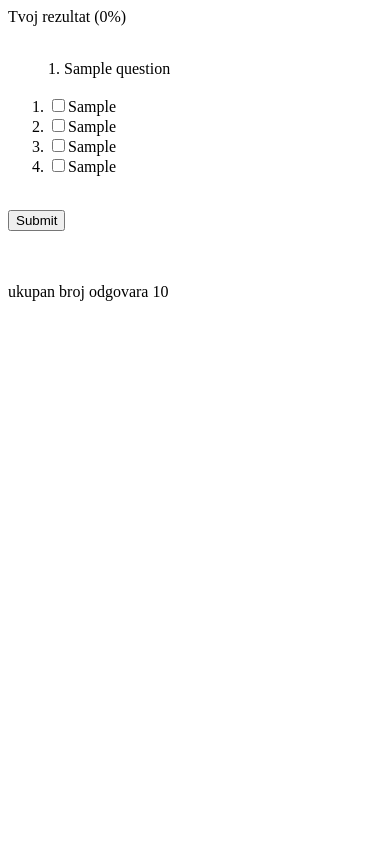
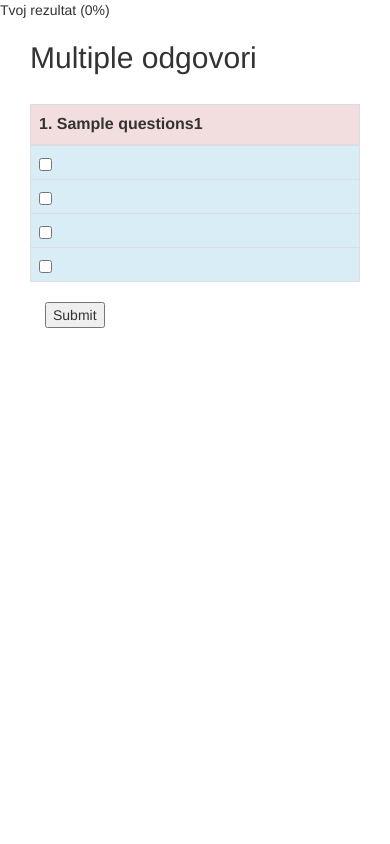
Before and after one commit to domagojcuric/WebIspit, a PHP site: page /multi_ans.php in a window 390 px wide. Run offline with PHP 8.4, Linux system fonts and the light colour scheme; tables that the repository leaves empty or names only in its code hold one stand-in row (values such as "Sample post"); data that the repository does not hold is empty; some libraries are stand-ins or nearby versions.

Commit message:
uređen style

```diff
--- a/multi_ans.php
+++ b/multi_ans.php
@@ -5,7 +5,8 @@ if (isset($_POST)){
     //echo "</pre>";
 
     $totalCorrect = 0;
-    $answers = array(1 => array ('A','B'), 2 => array ('C','D'),3 => array ('A','B'), 4 => array ('C','D'),5 => array ('A','B'));
+
+    $answers = array(1 => array ('1','2','4'), 2 => array ('1','2'),3 => array ('3','4'), 4 => array ('2','4'),5 => array ('3'));
     $odg = 0;
     foreach ($answers as $ans) {
     $odg+= count($ans);
@@ -46,52 +47,73 @@ if (isset($_POST)){
     $pct = round( (($totalCorrect/$odg) * 100), 0);
 
     echo ' Tvoj rezultat ('.$pct.'%)';
-
 }
 ?>
- <?php
+
+
+<!DOCTYPE html>
+<html lang="en">
+<head>
+  <meta name="viewport" content="width=device-width, initial-scale=1">
+  <link rel="stylesheet" href="https://maxcdn.bootstrapcdn.com/bootstrap/3.3.7/css/bootstrap.min.css">
+  <script src="https://ajax.googleapis.com/ajax/libs/jquery/3.2.1/jquery.min.js"></script>
+  <script src="https://maxcdn.bootstrapcdn.com/bootstrap/3.3.7/js/bootstrap.min.js"></script>
+
+</head>
+<body>
+
+    <div class="container">
+    <div class="col-sm-2"></div>
+    <div class="col-sm-8">
+        <h2>Multiple odgovori</h2>
+         <?php
 
 include 'class/dbconn.php';
 
-            $sql = "SELECT * FROM questions";
+            $sql = "SELECT * FROM questions1";
             $result = $connect->query($sql);
             $i=1;
             if($result->num_rows > 0) {
                 while($row = $result->fetch_assoc()){
                     ?>
+    <form action="" method="post">
+        <br>
+        <table class="table table-bordered">
+        <thead>
+               <tr class="danger">
+                    <th><?php echo $i;?>.&nbsp<?php   echo $row['question'];?></th>
+                </tr>
+        </thead>
+        <tbody>
 
-<!DOCTYPE html>
-<html lang="en">
-<head>
-<meta charset="utf-8">
-<title>proba</title>
-</head>
-<body>
-    <br><br>
-    <form action="" method="post">
 
-        <ol id="<?php echo "q".$i;?>">
-        <div><?php echo $i;?>.&nbsp<?php   echo $row['question'];?></div>
-        <div>
-        <br>
-        <li><label for="<?php echo "q".$i;?>-A"><input type="checkbox" name="<?php echo "q".$i;?>[]" id="<?php echo "q".$i;?>-A" value="A"><?php  echo $row ['ans1'];?></label></li>
-        <li><label for="<?php echo "q".$i;?>-B"><input type="checkbox" name="<?php echo "q".$i;?>[]" id="<?php echo "q".$i;?>-B" value="B"><?php  echo $row ['ans2'];?></label></li>
-        <li><label for="<?php echo "q".$i;?>-C"><input type="checkbox" name="<?php echo "q".$i;?>[]" id="<?php echo "q".$i;?>-C" value="C"><?php  echo $row ['ans3'];?></label></li>
-        <li><label for="<?php echo "q".$i;?>-D"><input type="checkbox" name="<?php echo "q".$i;?>[]" id="<?php echo "q".$i;?>-D" value="D"><?php  echo $row ['ans4'];?></label></li>
-        </div>
-        </ol>
+        <tr class="info">
+        <td><input type="checkbox" name="<?php echo "q".$i;?>[]"  value="1"><?php  echo $row ['ans1'];?></td>
+        </tr>
+        <tr class="info">
+        <td><input type="checkbox" name="<?php echo "q".$i;?>[]"  value="2"><?php  echo $row ['ans2'];?></td>
+        </tr>
+        <tr class="info">
+        <td><input type="checkbox" name="<?php echo "q".$i;?>[]"  value="3"><?php  echo $row ['ans3'];?></td>
+        </tr>
+        <tr class="info">
+        <td><input type="checkbox" name="<?php echo "q".$i;?>[]"  value="4"><?php  echo $row ['ans4'];?></td>
+        </tr>
+        </tbody>
+    </table>
          <?php $i++; } ?>
    <?php } ?>
 
 
 
-        <br>
+
+        <div class="container">
         <input type="submit" value="Submit" />
-        <br><br><br>
+        </div>
+
     </form>
-
+    </div>
+    <div class="col-sm-2"></div>
+</div>
 </body>
 </html>
-
-
-<?php echo "ukupan broj odgovara ".$odg; ?>
```
